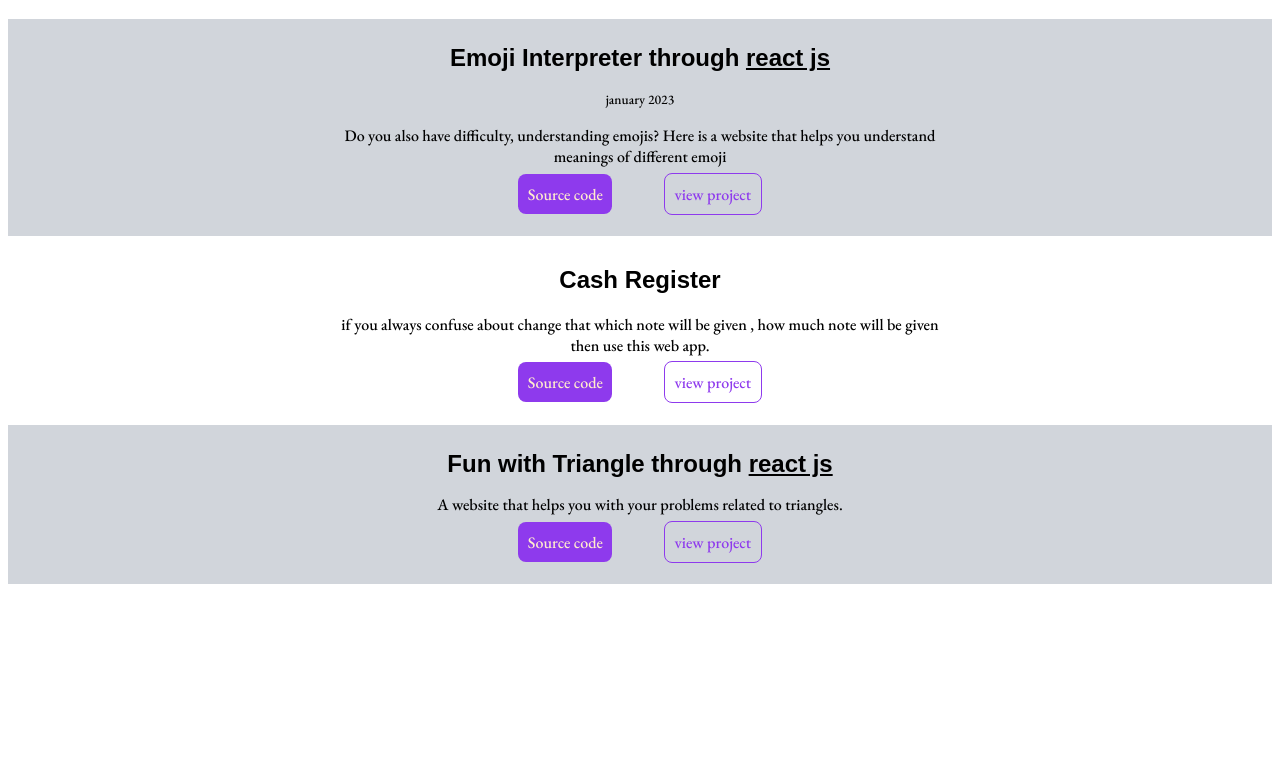
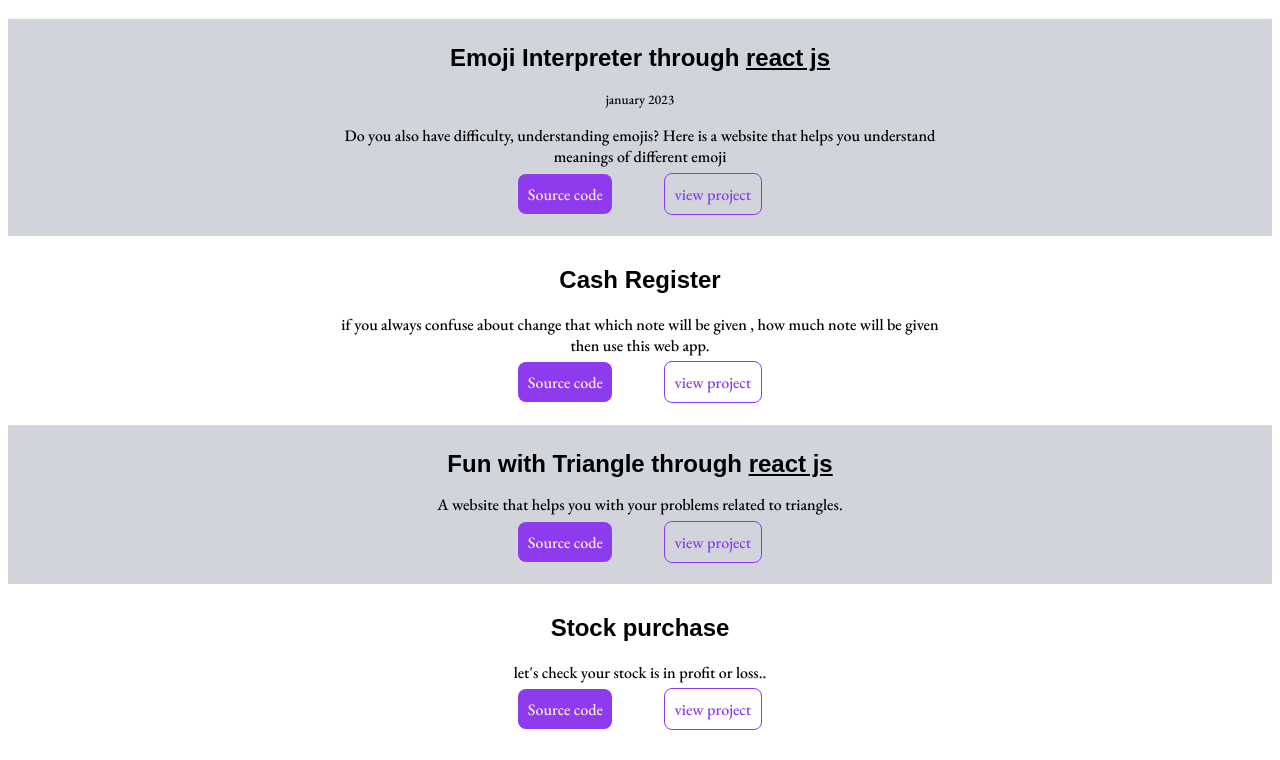
Before and after one commit to chaitali99-kumari/neogcamp-lesson-3, a plain HTML site: page project.html in a window 1280 px wide. Shown: the part 1064-1824 px from the top of the page. Before the commit the page ends 1656 px from the top, so only its background shows below. Drawn offline with nearby package versions, Linux system fonts and the light colour scheme.

Commit message:
project update

```diff
--- a/project.html
+++ b/project.html
@@ -84,5 +84,13 @@
             <a  class="link link-primary" href="https://chaitali-fun-with-triangle.netlify.app">view project</a >
         </div>
     </section>
+    <section class="sec">
+        <div class="center-container">
+            <h2 class="h2">Stock purchase</h2>
+            <p>let's check your stock is in profit or loss.. </p>
+            <a  class="link link-secondary" href="https://github.com/chaitali99-kumari/chaitali-stock-purchase">Source code</a >
+            <a  class="link link-primary" href="https://stock-purchase.chaitalikumari1.repl.co">view project</a >
+        </div>
+    </section>
 </body>
 </html>
```
